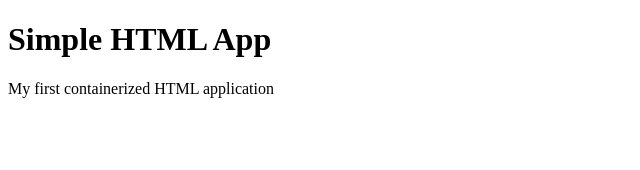
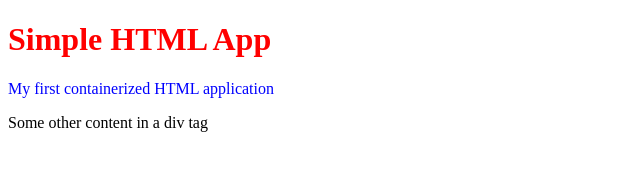
Before and after one commit to Mostafa-Anwar/html-docker-jenkins, a plain HTML site: page index.html in a window 1280 px wide. Shown: the whole page, without its empty margins (0-640 px from the left). Drawn offline with Linux system fonts and the light colour scheme.

Commit message:
ref style.css in index

```diff
--- a/index.html
+++ b/index.html
@@ -2,10 +2,14 @@
 <html lang="en">
 <head>
     <meta charset="UTF-8">
-    <title>Simple HTML App</title>
+    <title>Simple HTML App - new version</title>
+
+    <link type="text/css" rel="stylesheet" href="/style.css" />
 </head>
 <body>
     <h1>Simple HTML App</h1>
     <p>My first containerized HTML application</p>
+
+    <div>Some other content in a div tag</div>
 </body>
 </html>
```
